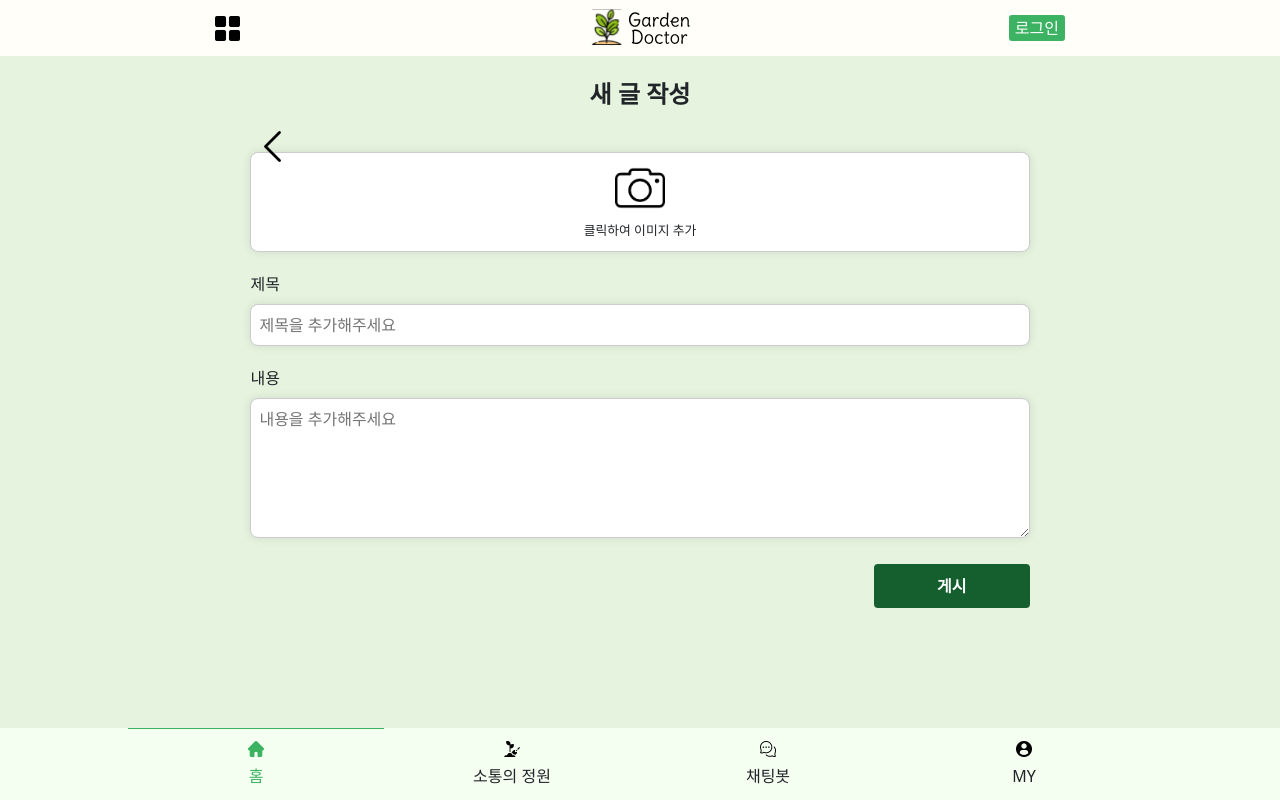
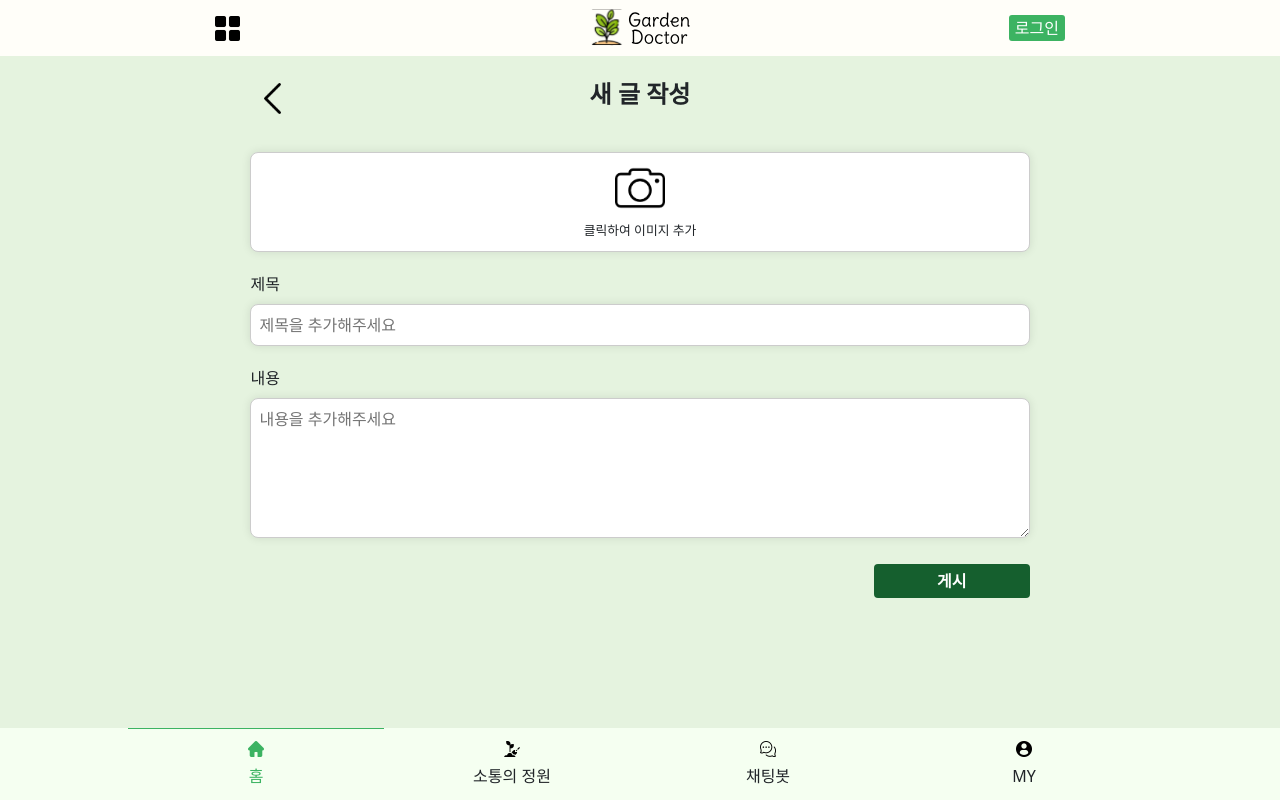
Before and after one commit to Garden-Doctor/GardenDoctor, a React (Create React App) app in the folder garden-doctor/: page /writeBoard in a window 1280 px wide. Built offline with nearby package versions, Linux system fonts and the light colour scheme; no server answers; a web font is replaced by a local one.

Commit message:
commit before pull

```diff
--- a/garden-doctor/src/styles/main.scss
+++ b/garden-doctor/src/styles/main.scss
@@ -4,7 +4,15 @@
 $main-content-color: white;
 $box-shadow: 0 0 10px rgb(213, 213, 213);
 
-html {
+@font-face {
+  font-family: "SUITE-Regular";
+  src: url("https://cdn.jsdelivr.net/gh/projectnoonnu/noonfonts_2304-2@1.0/SUITE-Regular.woff2")
+    format("woff2");
+  font-weight: 400;
+  font-style: normal;
+}
+
+body {
   font-family: $font-content;
   font-size: 16px;
 }
@@ -54,8 +62,7 @@
       width: 50%;
       justify-content: center;
       align-items: center;
-      .weather_right_left {
-      }
+
       .weather_right_right {
         display: flex;
         flex-direction: column;
--- a/garden-doctor/src/styles/writeBoard.scss
+++ b/garden-doctor/src/styles/writeBoard.scss
@@ -7,9 +7,7 @@
 .writeBoard-arrow {
   width: 10%;
   max-width: 45px;
-  height: width;
   position: absolute;
-  top: 68px;
   cursor: pointer;
 }
 
@@ -106,7 +104,7 @@
 .writeBoard-uploadButton {
   background-color: #155f2e;
   color: #fff;
-  padding: 10px;
+  padding: 5px;
   border: none;
   border-radius: 4px;
   cursor: pointer;
```
